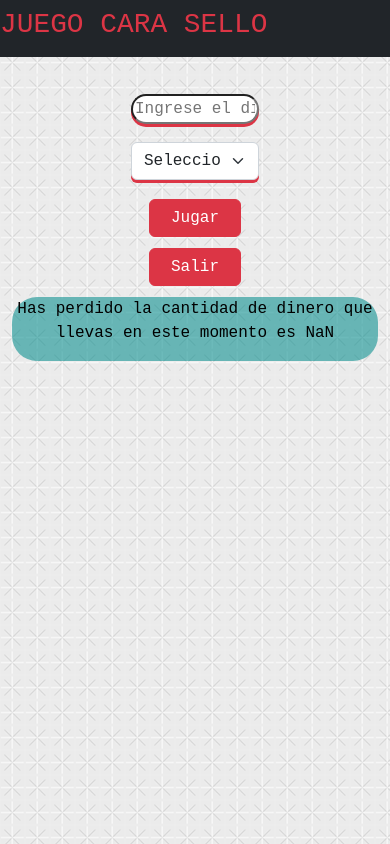
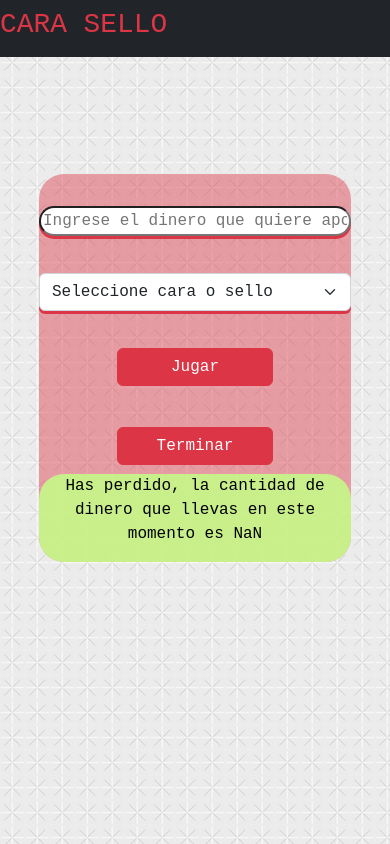
Before and after one commit to LuisSilva11/CARA-SELLO, a plain HTML site: page index.html in a window 390 px wide. Both pictures are taken after a click on the button "Jugar". Drawn offline with nearby package versions, Linux system fonts and the light colour scheme.

Commit message:
estilos terminados

```diff
--- a/css/style.css
+++ b/css/style.css
@@ -12,17 +12,22 @@
       background-image: url("/img/criss-cross.png");
       text-align: center;
   }
-button {
-    margin-bottom: 3%;
+  .contenedor {
+    width: 50%;
+    height: 150%;
+    margin-top: 10%;
+    background-color: #dc354670;
+    border-radius: 8px;
+    margin-left: 25%;
+    border-radius: 25px;
 }
 
-.paragraph {
+.result {
     display: flex;
     justify-content: center;
     text-align: center;
     color: #000;
-    background-color: rgba(0, 139, 139, 0.56);
-    border-color: rgb(0, 139, 139);
+    background-color: #c4ff86d7;
     border-radius: 25px;
 }
 
@@ -47,21 +52,22 @@ select {
 }
 
 .dinero input {
-    width: 35%;
+    width: 50%;
+    margin-top: 2%;
 }
 
 .seleccion {
-    margin-top: 5%;
+    margin-top: 2%;
     display: flex;
     justify-content: center;
     flex-direction: column;
     align-items: center;
 }
 .seleccion select {
-    width: 35%;
+    width: 50%;
 }
 .botones {
-    margin-top: 5%;
+    margin-top: 2%;
     display: flex;
     justify-content: center;
     align-items: center;
@@ -73,3 +79,26 @@ select {
 button:hover{
     background-color: #bbb;
 }
+button {
+    border-radius: 50%;
+    margin-bottom: 3%;
+}
+@media(max-width:450px){
+    .contenedor{
+        margin-left: 10%;
+        width: 80%;
+        margin-top: 30%;
+    }
+    .dinero input{
+        width: 100%;
+        margin-top: 10%;
+    }
+    .seleccion select{
+        width: 100%;
+        margin-top: 10%;
+    }
+    .botones button{
+        width: 50%;
+        margin-top: 10%;
+    }
+}
--- a/index.html
+++ b/index.html
@@ -5,24 +5,18 @@
     <meta charset="UTF-8">
     <meta http-equiv="X-UA-Compatible" content="IE=edge">
     <meta name="viewport" content="width=device-width, initial-scale=1.0">
-    <link rel="stylesheet" href="https://cdnjs.cloudflare.com/ajax/libs/font-awesome/6.2.0/css/all.min.css"
-        integrity="sha512-xh6O/CkQoPOWDdYTDqeRdPCVd1SpvCA9XXcUnZS2FmJNp1coAFzvtCN9BmamE+4aHK8yyUHUSCcJHgXloTyT2A=="
-        crossorigin="anonymous" referrerpolicy="no-referrer" />
     <link href="https://cdn.jsdelivr.net/npm/bootstrap@5.2.2/dist/css/bootstrap.min.css" rel="stylesheet"
         integrity="sha384-Zenh87qX5JnK2Jl0vWa8Ck2rdkQ2Bzep5IDxbcnCeuOxjzrPF/et3URy9Bv1WTRi" crossorigin="anonymous" />
-    <link rel="shortcut icon" href="./img/Moneda.png" type="image/x-icon">
+    <link rel="icon" href="img/monedita.png" type="image/x-icon">
     <link rel="stylesheet" type="text/css" href="./css/style.css">
-    <title>APUESTAS </title>
+    <title>APUESTAS</title>
 </head>
 <nav class="navbar navbar-dark bg-dark">
-        <h1>JUEGO CARA SELLO</h1>
+        <h1>CARA SELLO</h1>
 </nav>
 
 <body>
-
-
-
-    <div class="container">
+    <div class="contenedor">
 
         <div class="dinero">
             <input id="diner" name="diner" type="text" placeholder="Ingrese el dinero que quiere apostar">
@@ -38,11 +32,11 @@
 
         <div class="botones">
             <button type="submit" class="btn btn-danger" id="jugar">Jugar</button>
-            <button type="submit" class="btn btn-danger" id="salir">Salir</button>
+            <button type="submit" class="btn btn-danger" id="salir">Terminar</button>
         </div>
 
 
-        <div class="paragraph" id="aws">
+        <div class="result" id="result">
         </div>
 
     </div>
--- a/js/carasello.js
+++ b/js/carasello.js
@@ -1,4 +1,4 @@
-let respuesta = document.getElementById("aws")
+let respuesta = document.getElementById("result")
 let boton = document.getElementById("jugar")
 let botonSalir = document.getElementById("salir")
 let contador = 0
@@ -7,24 +7,24 @@ let continuar = true
 
 function carasello() {
 
-    let dinero = document.getElementById("diner").value
-    dinero = parseInt(dinero)
-    let moneda = document.getElementById("sele").value
-    moneda = parseInt(moneda)
-    let aleatorio = 1 + parseInt((Math.random() * 2))
+    let apuesta = document.getElementById("diner").value
+    apuesta = parseInt(apuesta)
+    let elige = document.getElementById("sele").value
+    elige = parseInt(elige)
+    let random = 1 + parseInt((Math.random() * 2))
 
     do {
 
-        if (moneda == aleatorio) {
+        if (elige == random) {
             contador = contador + 1
-            total += dinero + dinero
-            respuesta.innerHTML = `<p>Has ganado la cantidad de dinero que has acomulado es de ${total}</p>`
+            total += apuesta + apuesta
+            respuesta.innerHTML = `<p>Has ganado, la cantidad de dinero que has acomulado es de ${total}</p>`
         }
 
         else {
             contador = contador + 1
-            total = dinero - dinero
-            respuesta.innerHTML = `<p>Has perdido la cantidad de dinero que llevas en este momento es ${total}</p>`
+            total = apuesta - apuesta
+            respuesta.innerHTML = `<p>Has perdido, la cantidad de dinero que llevas en este momento es ${total}</p>`
         }
 
         continuar = false
@@ -37,10 +37,10 @@ function carasello() {
 
 boton.addEventListener('click', carasello)
 
-function salida() {
+function resultado() {
 
-    respuesta.innerHTML = `<p> El total de dinero ganado fue ${total} en ${contador} partidas</p>`
+    respuesta.innerHTML = `<p> El total de apuesta ganado fue ${total} en ${contador} partidas</p>`
 
 }
 
-botonSalir.addEventListener('click', salida)
+botonSalir.addEventListener('click', resultado)
```
Also changed, not shown: img/monedita.png (added).
